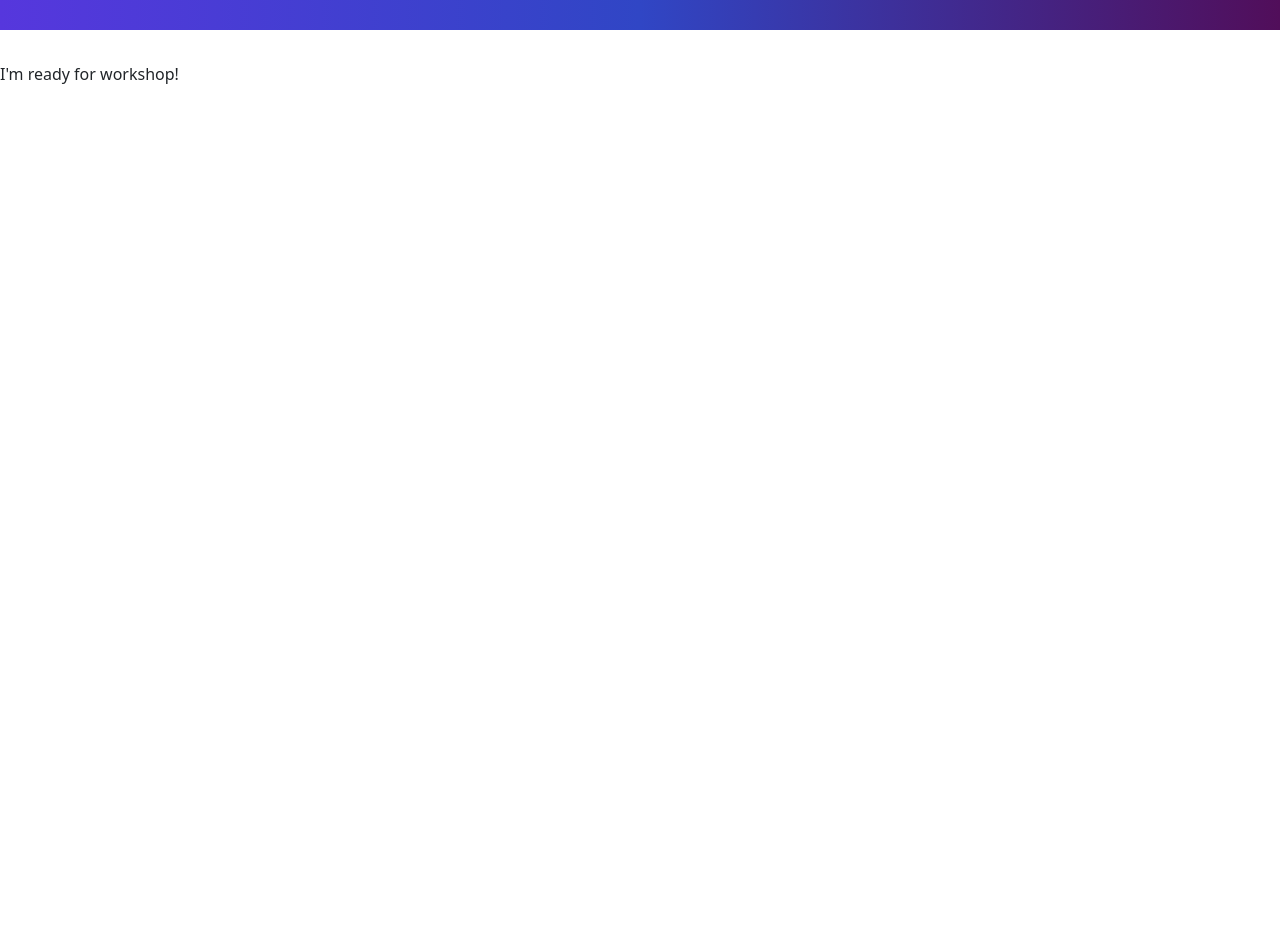
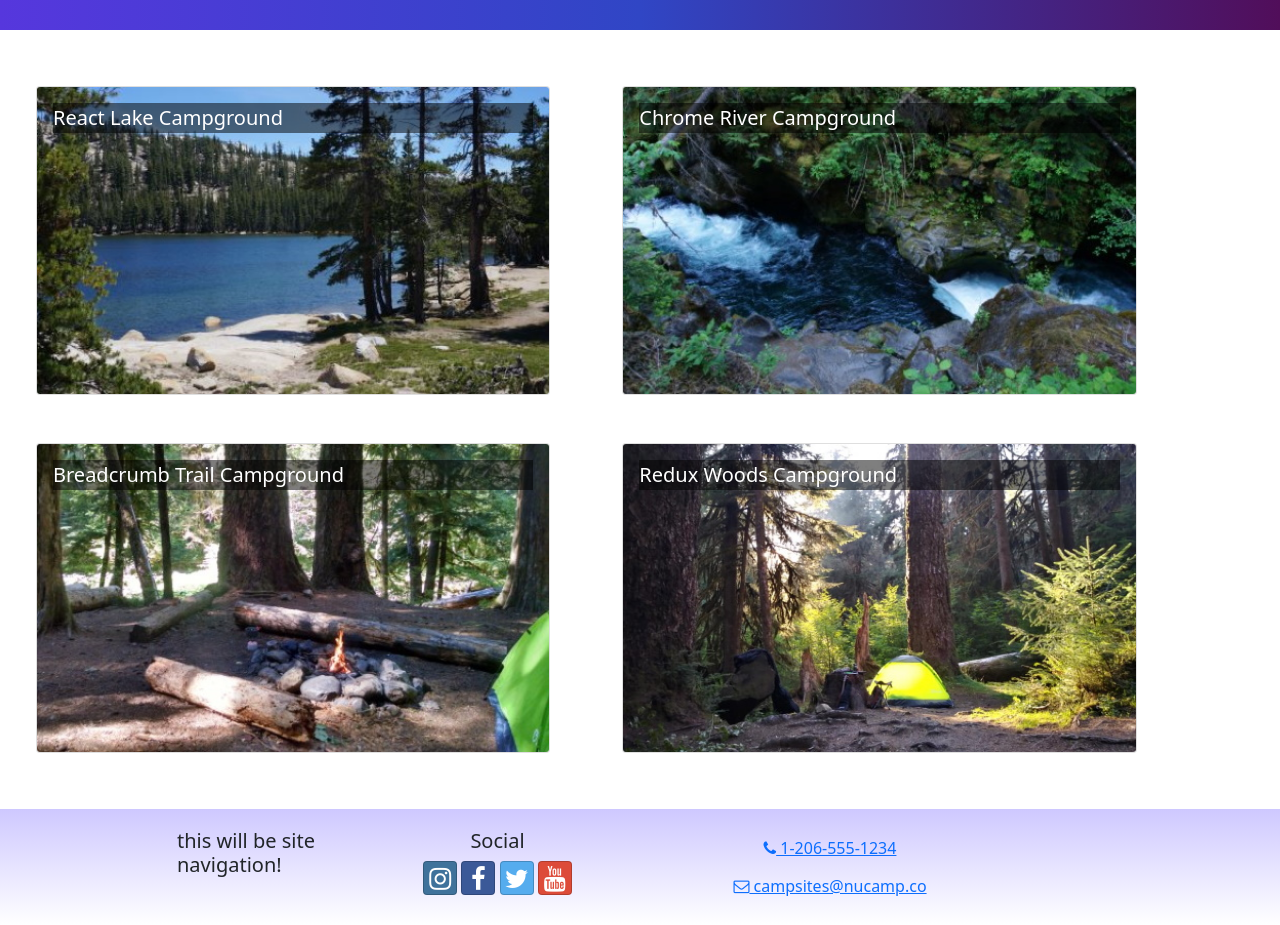
Before and after one commit to audra-g/React-nucampsite, a React (Create React App) app: page / in a window 1280 px wide. Shown: the part 98-1023 px from the top of the page. Before the commit the page ends 800 px from the top, so only its background shows below. Built offline with nearby package versions, Linux system fonts and the light colour scheme.

Commit message:
Add Header and Footer

```diff
--- a/src/App.js
+++ b/src/App.js
@@ -1,21 +1,16 @@
-import React from 'react';
-import { Container, Navbar, NavbarBrand } from 'reactstrap';
-import NucampLogo from './app/assets/img/logo.png';
-import './App.css';
+import Header from "./components/Header";
+import CampsitesList from "./features/campsites/CampsitesList";
+import Footer from './components/Footer';
+import "./App.css";
 
 function App() {
   return (
     <div className="App">
-        <Navbar dark color='primary' stick='top' expand='md'>
-          <Container>
-            <NavbarBrand href='/'>
-                <img src={NucampLogo} alt='nucamp logo' />
-            </NavbarBrand>
-          </Container>
-        </Navbar>
-        I'm ready for workshop!
+      <Header />
+      <CampsitesList />
+      <Footer />
     </div>
   );
-}
+};
 
 export default App;
--- /dev/null
+++ b/src/components/Footer.js
@@ -0,0 +1,61 @@
+import { Container, Row, Col } from 'reactstrap';
+
+const Footer = () => {
+    return (
+        <footer className='site-footer'>
+            <Container>
+                <Row>
+                    <Col xs={{ size: 4, offset: 1 }} sm='2'>
+                        <h5>this will be site navigation!</h5>
+                    </Col>
+                    <Col xs='6' sm='3' className='text-center'>
+                           <h5>Social</h5>
+                        <a
+                            className='btn btn-social-icon btn-instagram'
+                            href='http://instagram.com/'
+                        >
+                            <i className='fa fa-instagram' />
+                        </a>{' '}
+                        <a
+                            className='btn btn-social-icon btn-facebook'
+                            href='http://www.facebook.com/'
+                        >
+                            <i className='fa fa-facebook' />
+                        </a>{' '}
+                        <a
+                            className='btn btn-social-icon btn-twitter'
+                            href='http://twitter.com/'
+                        >
+                            <i className='fa fa-twitter' />
+                        </a>{' '}
+                        <a
+                            className='btn btn-social-icon btn-google'
+                            href='http://youtube.com/'
+                        >
+                            <i className='fa fa-youtube' />
+                        </a>
+                    </Col>
+                    <Col sm='4' className='text-center'>
+                             <a
+                            role='button'
+                            className='btn btn-link'
+                            href='tel:+12065551234'
+                        >
+                            <i className='fa fa-phone' /> 1-206-555-1234
+                        </a>
+                        <br />
+                        <a
+                            role='button'
+                            className='btn btn-link'
+                            href='mailto:notreal@notreal.co'
+                        >
+                            <i className='fa fa-envelope-o' /> campsites@nucamp.co
+                        </a>
+                    </Col>
+                </Row>
+        </Container>
+        </footer>
+    )
+}
+
+export default Footer;
--- /dev/null
+++ b/src/components/Header.js
@@ -0,0 +1,14 @@
+import { Navbar, NavbarBrand } from "reactstrap";
+import NucampLogo  from "../app/assets/img/logo.png";
+
+const Header = () => {
+  return (
+    <Navbar dark color="primary" stick="top" expand="md">
+      <NavbarBrand href="/">
+        <img src={NucampLogo} alt="nucamp logo" />
+      </NavbarBrand>
+    </Navbar>
+  );
+};
+
+export default Header;
--- /dev/null
+++ b/src/features/campsites/CampsiteCard.js
@@ -0,0 +1,18 @@
+import { Card, CardImg, CardImgOverlay, CardTitle } from "reactstrap";
+
+const CampsiteCard = (props) => {
+  return (
+    <Card>
+      <CardImg
+        width="100%"
+        src={props.campsite.image}
+        alt={props.campsite.name}
+      />
+      <CardImgOverlay>
+        <CardTitle>{props.campsite.name}</CardTitle>
+      </CardImgOverlay>
+    </Card>
+  );
+};
+
+export default CampsiteCard;
--- /dev/null
+++ b/src/features/campsites/CampsitesList.js
@@ -0,0 +1,17 @@
+import { CAMPSITES } from "../../app/shared/CAMPSITES";
+import { Col, Row } from "reactstrap";
+import CampsiteCard from "./CampsiteCard";
+
+const CampsitesList = () => {
+  return (
+    <Row className="ms-auto">
+      {CAMPSITES.map((campsite) => (
+        <Col md="5" className="m-4" key={campsite.id}>
+          <CampsiteCard campsite={campsite} />
+        </Col>
+      ))}
+    </Row>
+  );
+};
+
+export default CampsitesList;
```
